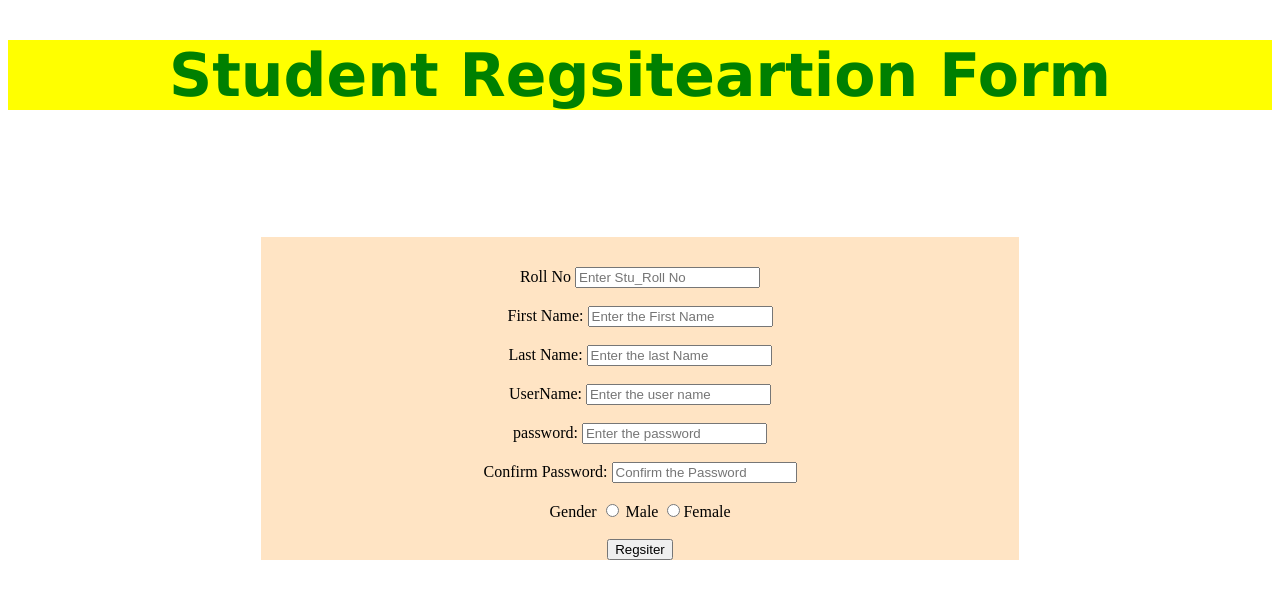
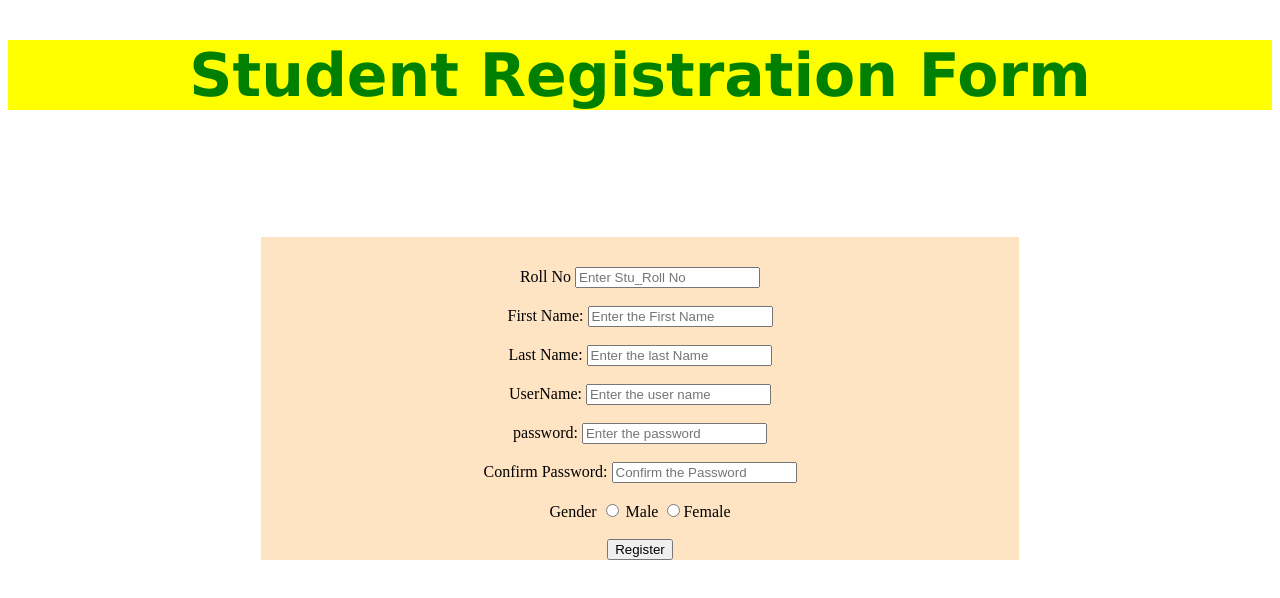
Before and after one commit to ramsivaji/test2, a plain HTML site: page index.html in a window 1280 px wide. Drawn offline with Linux system fonts and the light colour scheme.

Commit message:
Fix typos in Student Registration Form

```diff
--- a/index.html
+++ b/index.html
@@ -6,7 +6,7 @@
     <title>Java script </title>
 </head>
 <body>
-    <h1>Student Regsiteartion Form</h1>
+    <h1>Student Registration Form</h1>
     <style>
         h1{
             text-align: center;
@@ -61,7 +61,7 @@
         <br>
         <span style="color: red;" id="h"></span>
         <br>
-        <input type="submit" value="Regsiter">
+        <input type="submit" value="Register">
         </div>
 
         <style>
```
